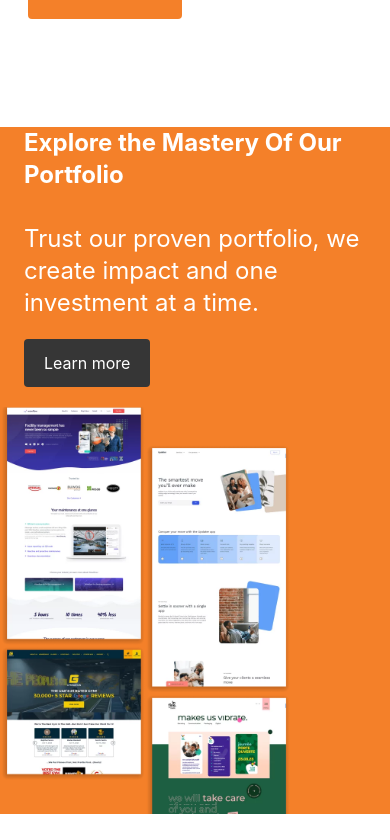
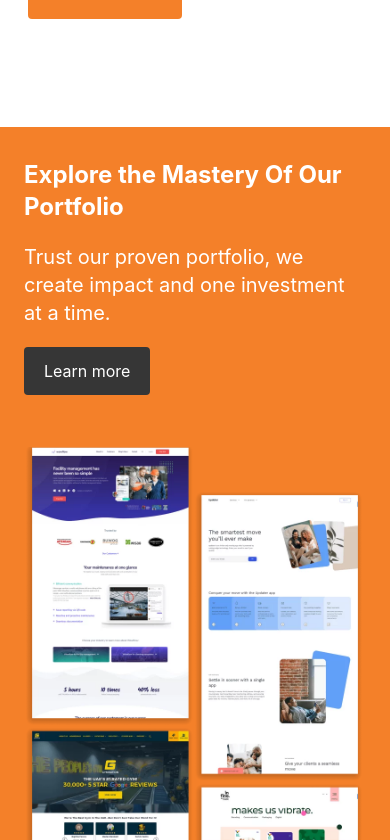
Before and after one commit to HumairaBatool/NaqsTech, a React (Create React App) app: page /home in a window 390 px wide. Shown: the part 5584-6424 px from the top of the page. Built offline with nearby package versions, Linux system fonts and the light colour scheme.

Commit message:
changings-mb-home-explore

```diff
--- a/src/Components/Home-Section3.js
+++ b/src/Components/Home-Section3.js
@@ -11,11 +11,11 @@ function Section3() {
     <div className="bg-white  max-auto pt-20">
       <div className="bg-[#F48029] max-auto">
         <div className="flex grid lg:grid-cols-7 text-left max-auto text-white">
-          <div className="col-span-4 text-left lg:self-center sm:px-10 xs:px-6">
-            <p className="lg:text-5xl md:text-4xl xss:text-3xl xs:text-2xl font-bold lg:pt-20 pb-6 ">
+          <div className="col-span-4 text-left lg:self-center sm:px-10 xs:px-6 xs:py-8">
+            <p className="lg:text-5xl md:text-4xl xss:text-3xl xs:text-2xl font-bold lg:pt-20 lg:pb-6 xs:pb-3">
               Explore the Mastery Of Our Portfolio
             </p>
-            <p className="text-2xl pt-2 ">
+            <p className="lg:text-2xl xs:text-xl pt-2 ">
               Trust our proven portfolio, we create impact and one investment at
               a time.
             </p>
@@ -26,7 +26,7 @@ function Section3() {
             </div>
           </div>
 
-          <div className="col-span-3 lg:-mb-36 xs:mb-0">
+          <div className="lg:col-span-3 xs:col-span-4 lg:-mb-36 xs:mb-0 lg:px-0 xs:px-6">
             <div className="w-full gap-4">
               <div>
                 <img
```
